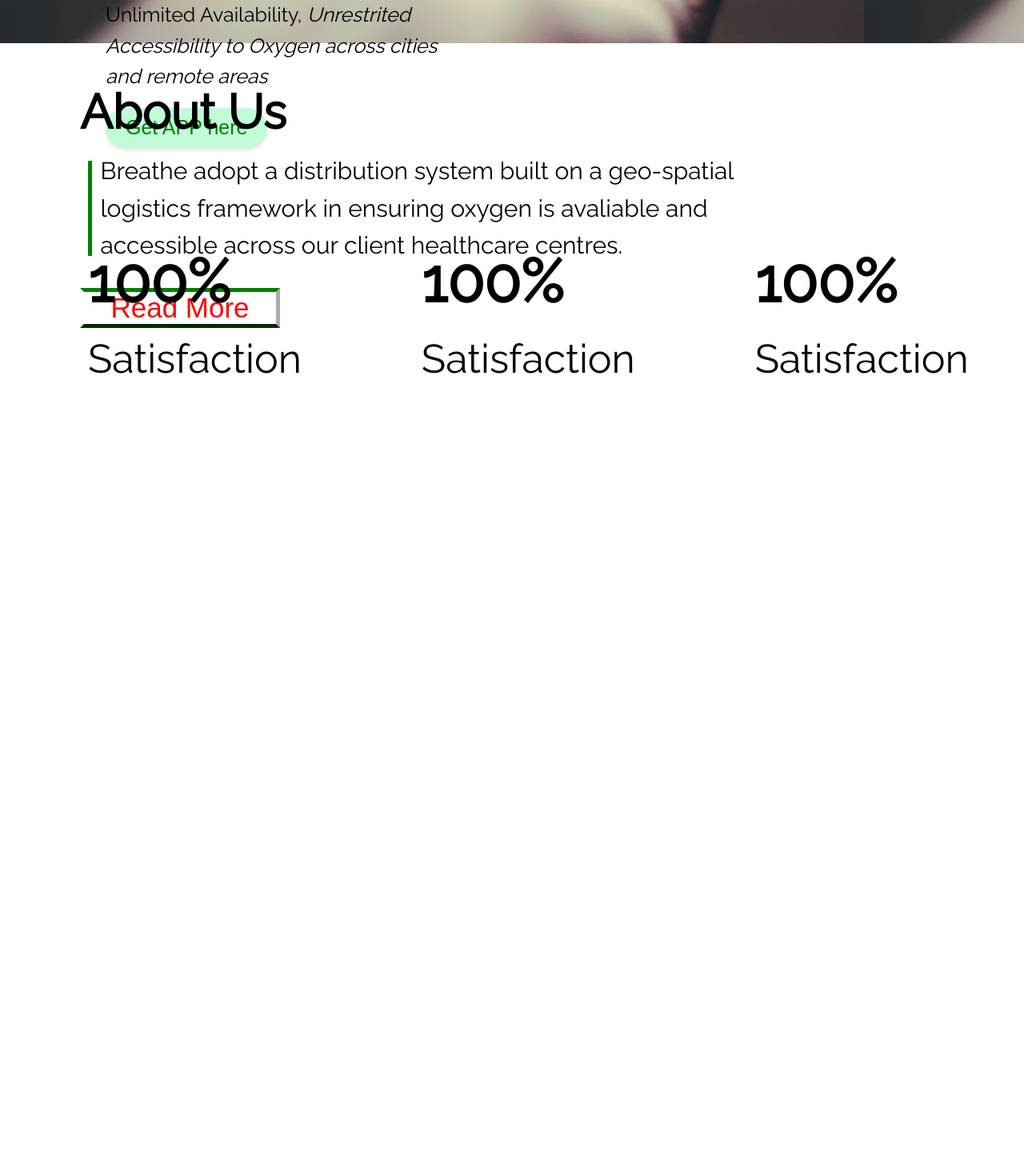
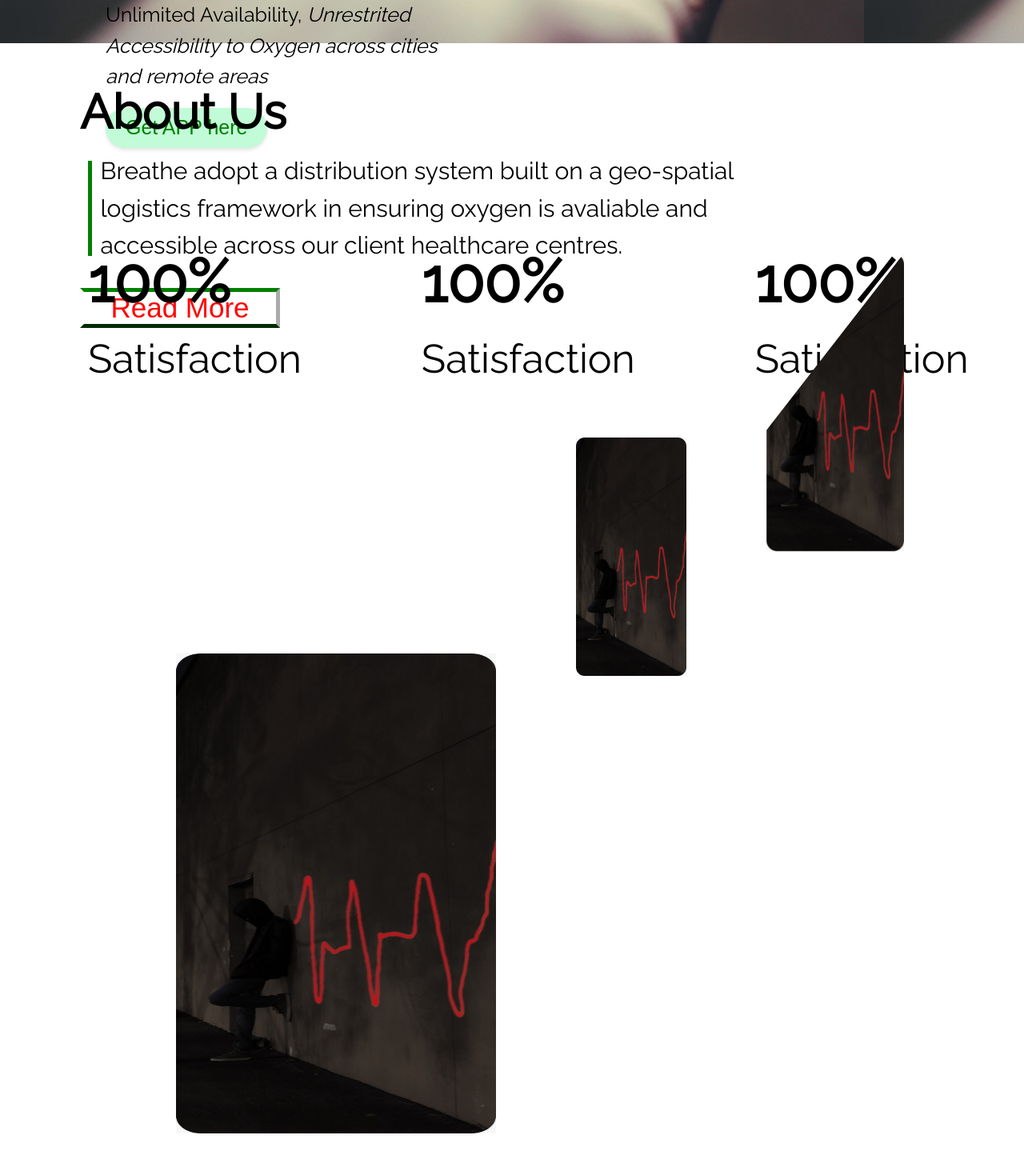
Before and after one commit to firmzeal/gitLearn, a plain HTML site: page breathe3/index.html in a window 1280 px wide. Shown: the part 506-1950 px from the top of the page at 80% size. Before the commit the page ends 1060 px from the top, so only its background shows below. Drawn offline with Linux system fonts and the light colour scheme.

Commit message:
added statz img

```diff
--- a/breathe3/index.css
+++ b/breathe3/index.css
@@ -249,4 +249,37 @@
 font-size: 50px;
 color: black;
 margin-right: 150px;
+margin-bottom: 100px;
+align-items: center;
 }
+
+#stats-img{
+  display: flex;
+  justify-content: space-between;
+  padding: 20px;
+  padding-right: 150px;
+  margin-top: -300px;
+}
+
+#box1 img{
+  height: 600px;
+  width: 400px;
+  margin-top: 500px;
+  margin-left: 200px;
+  margin-right: 100px;
+
+}
+
+#box2{
+  height: 10%;
+  width: 400px;
+  margin-top: 230px;
+}
+
+#box3{
+	display: block;
+  margin-left: 100px;
+	/* width: 100%; */
+	-webkit-clip-path: polygon(0% 0%, 100% 0%, 100% 100%, 0% 100%);
+	clip-path: polygon(0% 20%, 100% 0%, 100% 100%, 0% 100%);
+}
--- a/breathe3/index.html
+++ b/breathe3/index.html
@@ -125,6 +125,22 @@
         </div>
 
     </div>
+
+    <div id="stats-img">
+        <div id="box1">
+            <img src="\image\IMG-20220719-WA0003.jpg" alt="">
+        </div>
+
+        <div id="box2">
+            <img src="\image\IMG-20220719-WA0003.jpg" alt="">
+        </div>
+
+        <div id="box3">
+            <img src="\image\IMG-20220719-WA0003.jpg" alt="" height="14px">
+        </div>
+
+
+    </div>
 </body>
 
 </html>
```
